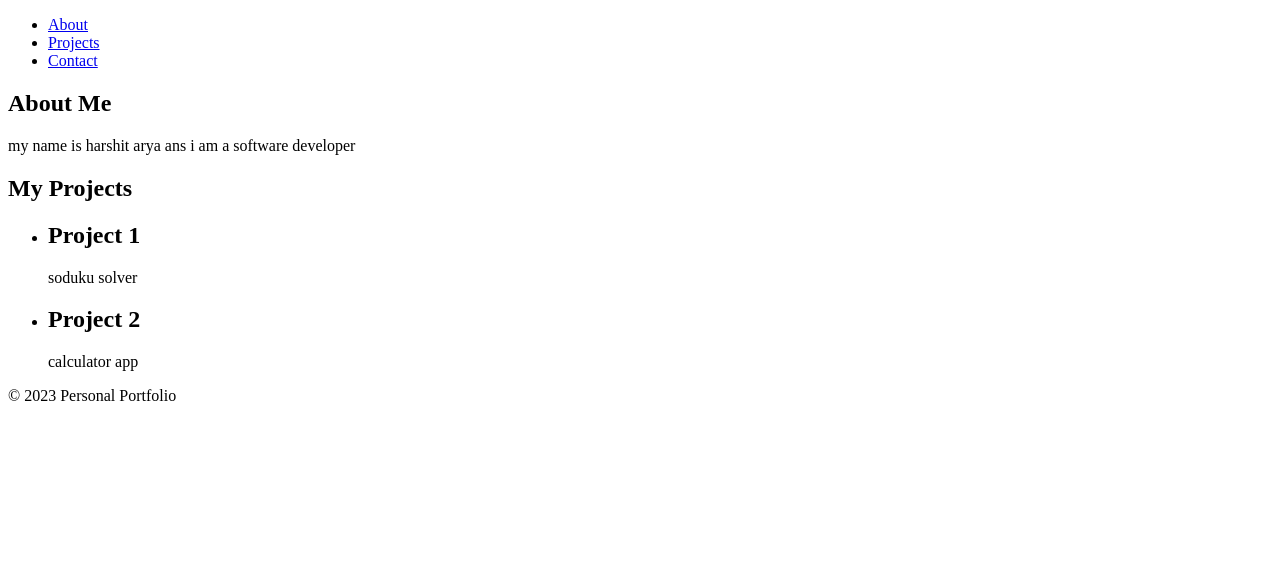
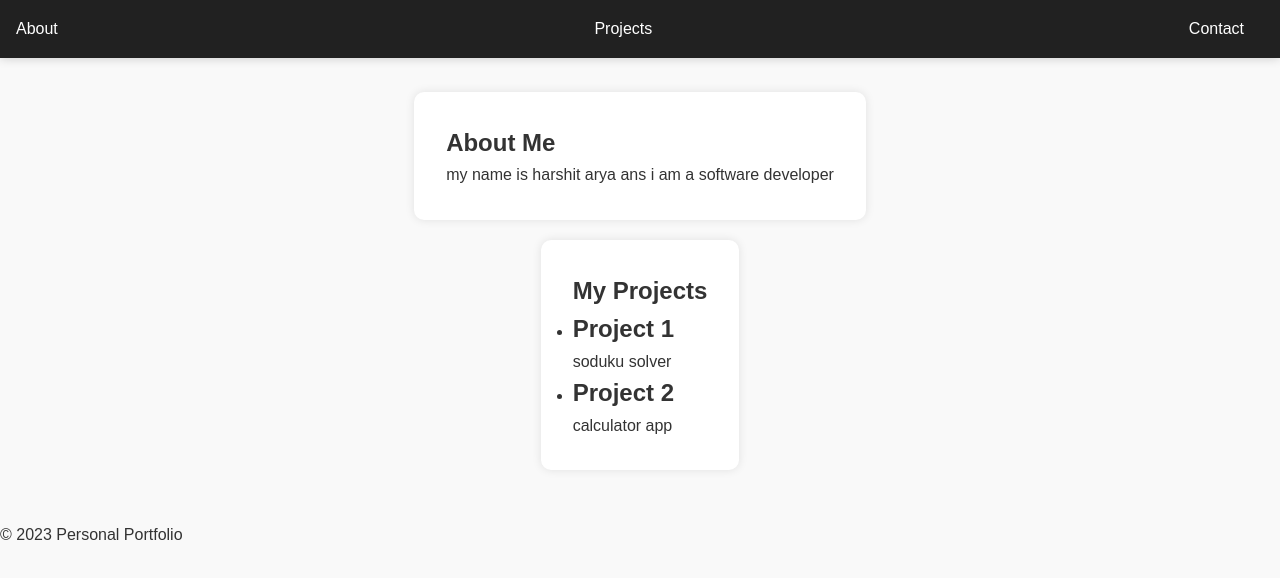
Before and after one commit to Harshit-Arya-07/-personal-protfolio, a plain HTML site: page index.html in a window 1280 px wide. Drawn offline with Linux system fonts and the light colour scheme.

Commit message:
Update style.css

```diff
--- a/style.css
+++ b/style.css
@@ -1,32 +1,91 @@
-<!DOCTYPE html>
-<html lang="en">
-<head>
-    <meta charset="UTF-8">
-    <meta name="viewport" content="width=device-width, initial-scale=1.0">
-    <title>Contact Me</title>
-    <link rel="stylesheet" href="style.css">
-</head>
-<body>
-    <header>
-        <nav>
-            <ul>
-                <li><a href="index.html">Home</a></li>
-                <li><a href="#contact">Contact</a></li>
-            </ul>
-        </nav>
-    </header>
-    <main>
-        <section id="contact">
-            <h1>Get in Touch</h1>
-            <p>Lorem ipsum dolor sit amet, consectetur adipiscing elit. Sed sit amet nulla auctor, vestibulum magna sed, convallis ex.</p>
-            <ul>
-                <li><a href="mailto:example@example.com">example@example.com</a></li>
-                <li><a href="https://www.linkedin.com/in/example/">LinkedIn</a></li>
-            </ul>
-        </section>
-    </main>
-    <footer>
-        <p>&copy; 2023 Personal Portfolio</p>
-    </footer>
-</body>
-</html>
+/* Global Styles */
+
+* {
+  box-sizing: border-box;
+  margin: 0;
+  padding: 0;
+}
+
+body {
+  font-family: 'Montserrat', sans-serif;
+  line-height: 1.6;
+  color: #333;
+  background-color: #f9f9f9;
+}
+
+/* Header Styles */
+
+header {
+  background-color: #212121;
+  padding: 1em;
+  text-align: center;
+  position: fixed;
+  top: 0;
+  left: 0;
+  width: 100%;
+  z-index: 1000;
+  box-shadow: 0 0 10px rgba(0, 0, 0, 0.2);
+}
+
+header nav ul {
+  list-style: none;
+  margin: 0;
+  padding: 0;
+  display: flex;
+  justify-content: space-between;
+}
+
+header nav li {
+  margin-right: 20px;
+}
+
+header nav a {
+  color: #fff;
+  text-decoration: none;
+  transition: color 0.2s ease;
+}
+
+header nav a:hover {
+  color: #ccc;
+}
+
+/* Main Content Styles */
+
+main {
+  display: flex;
+  flex-direction: column;
+  align-items: center;
+  padding: 2em;
+  margin-top: 60px; /* Add margin to compensate for fixed header */
+}
+
+section {
+  background-color: #fff;
+  padding: 2em;
+  margin-bottom: 20px;
+  box-shadow: 0 0 10px rgba(0, 0, 0, 0.1);
+  border-radius: 10px;
+}
+
+h1 {
+  margin-top: 0;
+}
+
+img {
+  width: 100px;
+  height: 100px;
+  border-radius: 50%;
+  margin: 20px;
+}
+
+.btn {
+  background-color: #337ab7;
+  color: #fff;
+  border: none;
+  padding: 10px 20px;
+  font-size: 16px;
+  cursor: pointer;
+}
+
+.btn:hover {
+  background-color:
```
